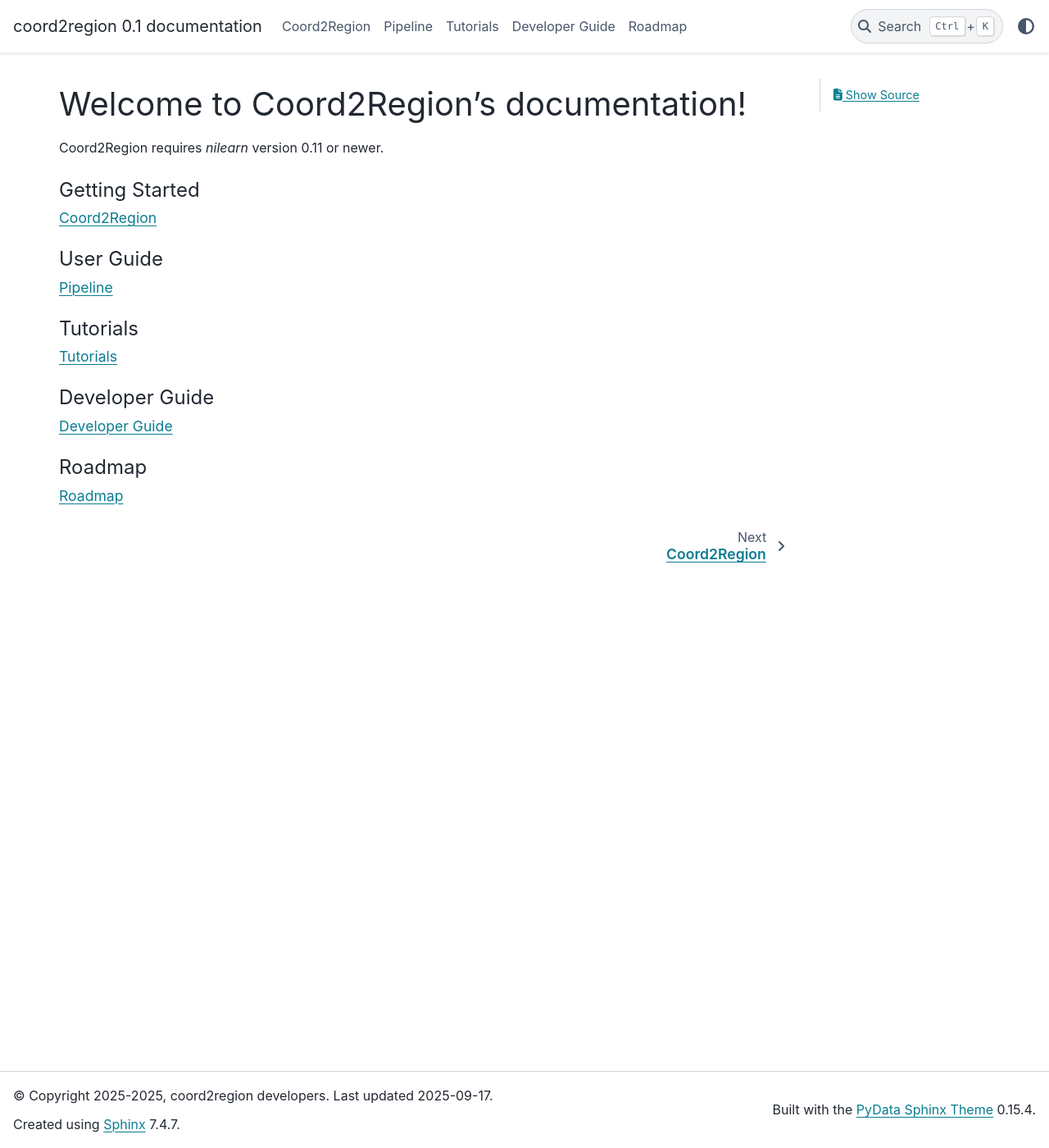
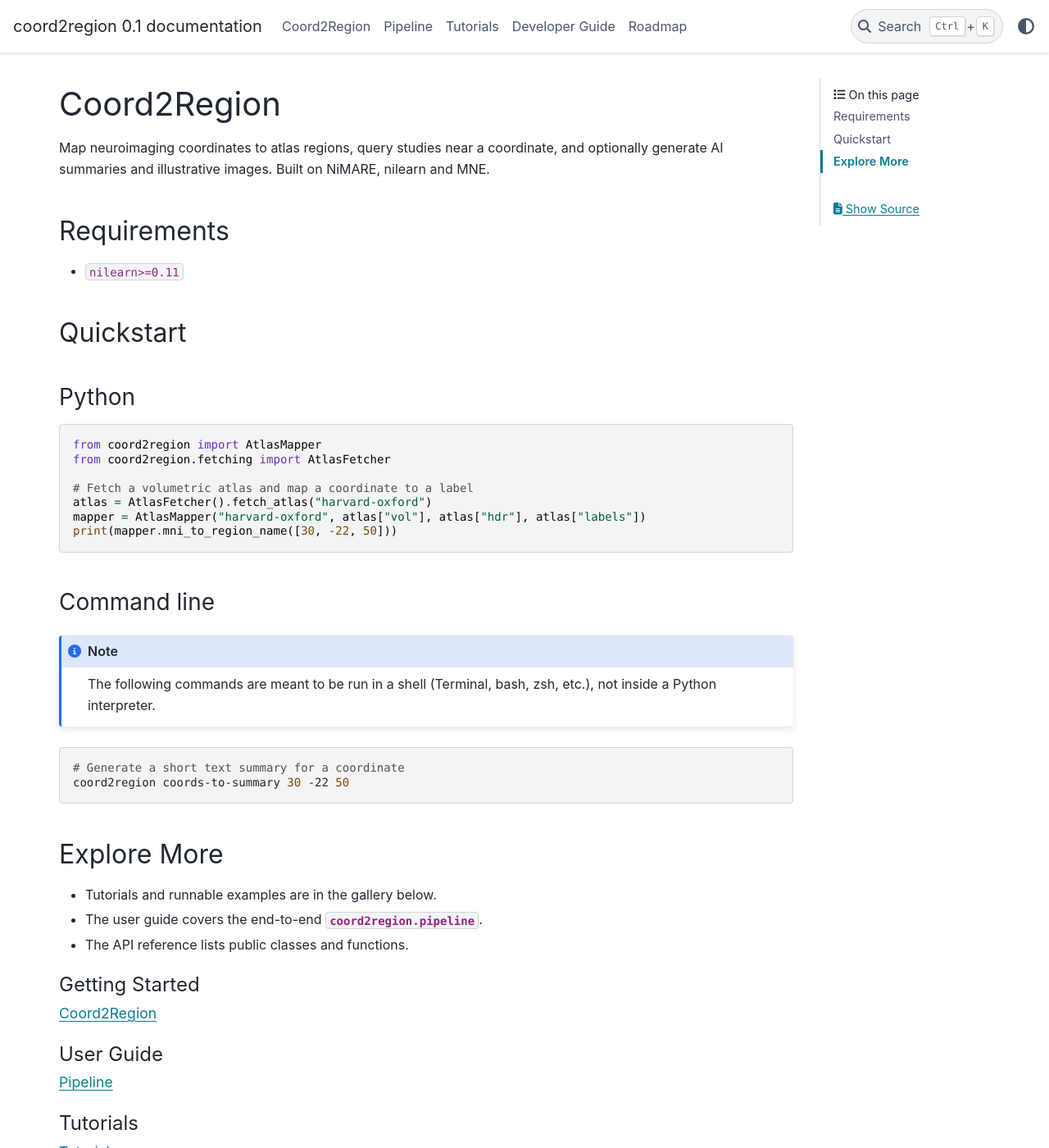
Before and after one commit to BabaSanfour/Coord2Region, a Sphinx documentation site: the page built from docs/source/index.rst, in a window 1280 px wide and 1400 px high. Shown: the whole window at 82% size. Built offline with Sphinx 7.4.7 and the PyData theme 0.15.4, drawn with Linux system fonts in a browser that asks for light colours; pages that are not in the unit, such as notebooks, are missing from menus.

Commit message:
Enhance documentation and examples: improve clarity, add usage notes, and streamline API references across multiple files.

```diff
--- a/docs/source/conf.py
+++ b/docs/source/conf.py
@@ -44,8 +44,26 @@
 
 
 def autodoc_skip_member(app, what, name, obj, skip, options):
-    """Skip private members and internal loggers."""
+    """Skip private members and internal loggers (autodoc)."""
     if name.startswith("_") or name in {"logger", "get_logger"}:
+        return True
+    return skip
+
+
+def autoapi_skip_member(app, what, name, obj, skip, options):
+    """Skip irrelevant members in AutoAPI output.
+
+    - Hide private members
+    - Hide module/class attributes named ``logger`` or ``get_logger``
+    - Optionally let other decisions stand (``skip``)
+    """
+    try:
+        if name.startswith("_"):
+            return True
+    except Exception:
+        # ``name`` can be None for some autoapi objects
+        pass
+    if name in {"logger", "get_logger"}:
         return True
     return skip
 
@@ -54,6 +72,8 @@
     """Register build events for documentation setup."""
     app.connect("build-finished", cleanup_readme)
     app.connect("autodoc-skip-member", autodoc_skip_member)
+    # Reduce noise in API docs: hide private members and loggers from AutoAPI
+    app.connect("autoapi-skip-member", autoapi_skip_member)
 
 
 copy_readme()
@@ -166,7 +186,8 @@
 autoapi_dirs = ["../../coord2region"]
 autoapi_options = [
     "members",
-    "undoc-members",
+    # Do not include undocumented members to keep API concise
+    # "undoc-members",
     "show-inheritance",
     "show-module-summary",
 ]
--- a/docs/source/index.rst
+++ b/docs/source/index.rst
@@ -1,7 +1,49 @@
-Welcome to Coord2Region's documentation!
-=========================================
+Coord2Region
+============
 
-Coord2Region requires `nilearn` version 0.11 or newer.
+Map neuroimaging coordinates to atlas regions, query studies near a
+coordinate, and optionally generate AI summaries and illustrative images.
+Built on NiMARE, nilearn and MNE.
+
+Requirements
+------------
+
+- ``nilearn>=0.11``
+
+Quickstart
+----------
+
+Python
+~~~~~~
+
+.. code-block:: python
+
+   from coord2region import AtlasMapper
+   from coord2region.fetching import AtlasFetcher
+
+   # Fetch a volumetric atlas and map a coordinate to a label
+   atlas = AtlasFetcher().fetch_atlas("harvard-oxford")
+   mapper = AtlasMapper("harvard-oxford", atlas["vol"], atlas["hdr"], atlas["labels"])
+   print(mapper.mni_to_region_name([30, -22, 50]))
+
+Command line
+~~~~~~~~~~~~
+
+.. note::
+   The following commands are meant to be run in a shell (Terminal, bash, zsh, etc.),
+   not inside a Python interpreter.
+
+.. code-block:: bash
+
+   # Generate a short text summary for a coordinate
+   coord2region coords-to-summary 30 -22 50
+
+Explore More
+------------
+
+- Tutorials and runnable examples are in the gallery below.
+- The user guide covers the end-to-end :mod:`coord2region.pipeline`.
+- The API reference lists public classes and functions.
 
 .. toctree::
    :maxdepth: 1
@@ -35,10 +71,15 @@
 
 .. toctree::
    :maxdepth: 1
+   :caption: API Reference
+
+   autoapi/index
+
+.. toctree::
+   :maxdepth: 1
    :caption: Developer Guide
 
    developer_guide
-
 
 .. toctree::
    :maxdepth: 1
--- a/docs/source/pipeline.rst
+++ b/docs/source/pipeline.rst
@@ -54,6 +54,12 @@
 be provided in multiple forms: as a single string (``30,-22,50`` or ``"30 -22 50"``)
 or as three separate numbers (``30 -22 50``). You can also pass a CSV/XLSX file
 via ``--coords-file``.
+
+.. note::
+   The examples below are shell commands. Run them in your terminal (bash/zsh/PowerShell),
+   not inside a Python session. For example, to summarize a coordinate:
+
+   ``coord2region coords-to-summary 30 -22 50``
 
 .. code-block:: bash
 
```
Also changed, not shown: other parts of docs/source/index.rst (+0 -6 lines), 7 other files.
